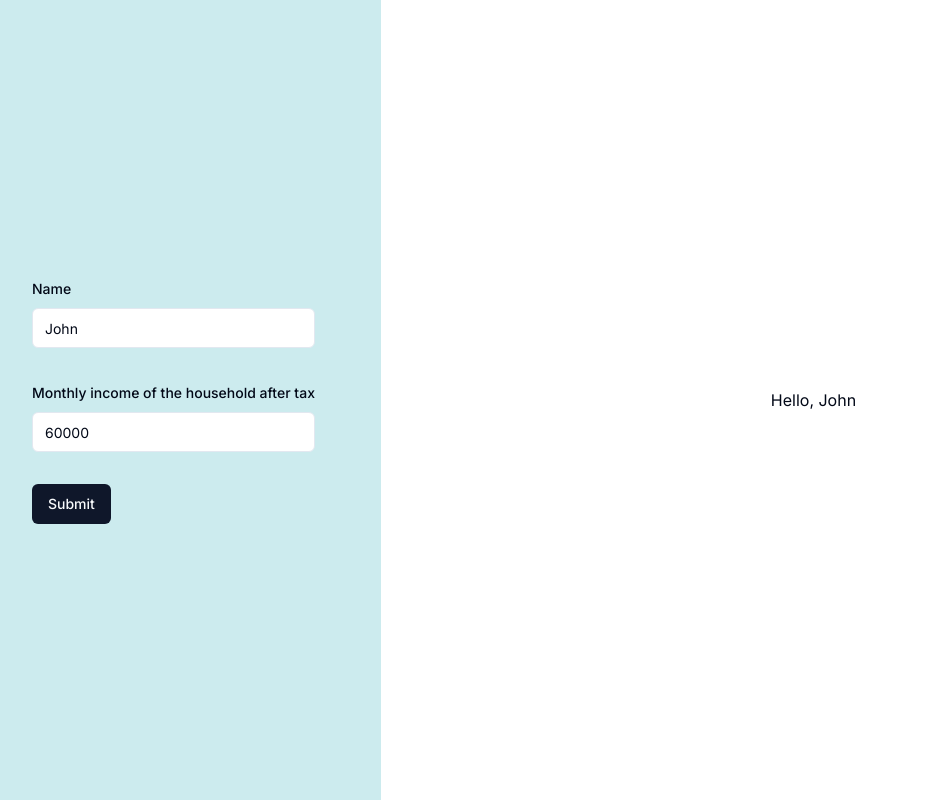
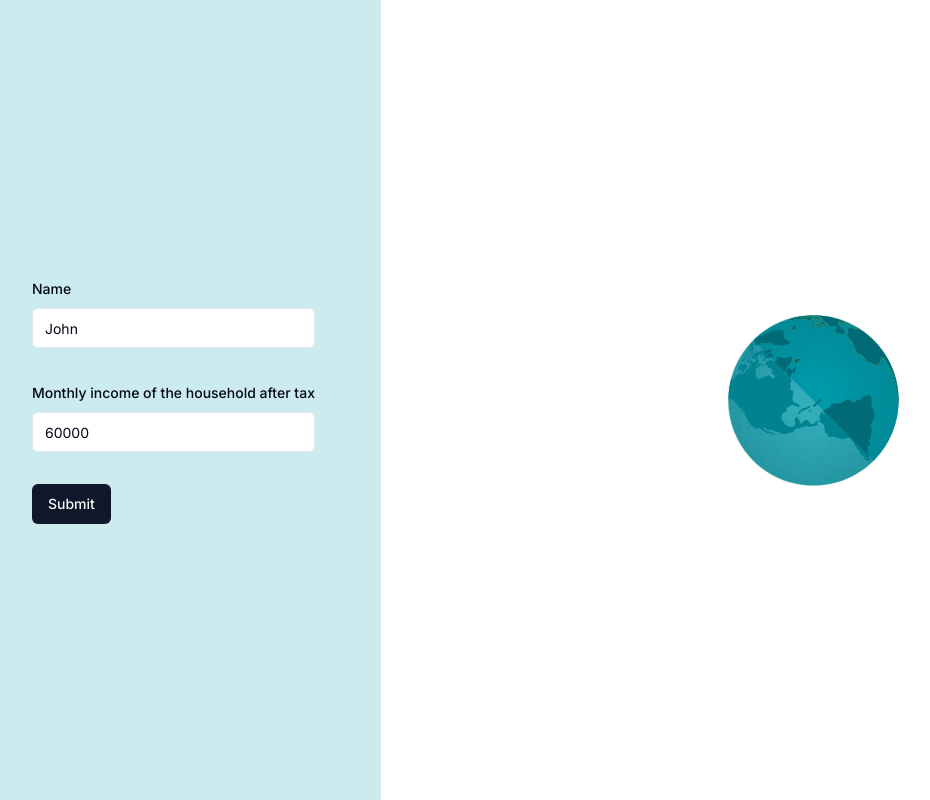
Before and after one commit to estubmo/ducky-footprint-calculator, a Next.js app: page / in a window 1280 px wide. Shown: the whole page, without its empty margins (34-964 px from the left). Built offline with nearby package versions, Linux system fonts and the light colour scheme.

Commit message:
feat: add earth image

```diff
--- a/src/app/components/footprint-container.tsx
+++ b/src/app/components/footprint-container.tsx
@@ -18,17 +18,21 @@ export function FootprintContainer() {
             monthlyIncomeAfterTax: 60000,
         },
     });
+
     const name = form.watch("name");
+
     async function onSubmit(values: Footprint) {
         const res = await calculateFootprint(values);
+        setAnnualFootprint(res.totalCo2Kg);
     }
+
     return (
         <div className="flex min-h-screen w-full">
             <div className="bg-[#CCEBEE] w-[614px] flex flex-col justify-center items-center">
                 <FootprintForm form={form} onSubmit={onSubmit} />
             </div>
             <div className="flex w-full grow justify-center">
-                <FootprintResult name={name} />
+                <FootprintResult name={name} annualFootprint={annualFootprint} />
             </div>
         </div>
     );
--- a/src/app/components/footprint-result.tsx
+++ b/src/app/components/footprint-result.tsx
@@ -1,9 +1,26 @@
 "use client";
-
-export function FootprintResult({ name }: { name: string }) {
+import Image from "next/image";
+import EarthIcon from "/public/assets/Earth.svg";
+export function FootprintResult({
+    name,
+    annualFootprint,
+}: { name: string; annualFootprint: number | null }) {
     return (
         <div className="flex flex-col items-center justify-center">
-            Hello, {name}
+            <div className="w-[330] flex flex-col items-center justify-center">
+                {annualFootprint && (
+                    <>
+                        <h2>Hello, {name}</h2>
+
+                        <div>
+                            <p>Annual</p>
+                            <hr />
+                            <p>daily</p>
+                        </div>
+                    </>
+                )}
+            </div>
+            <Image width={189} height={189} alt="Earth Image" src={EarthIcon} />
         </div>
     );
 }
```
Also changed, not shown: public/assets/Earth.svg (added).
